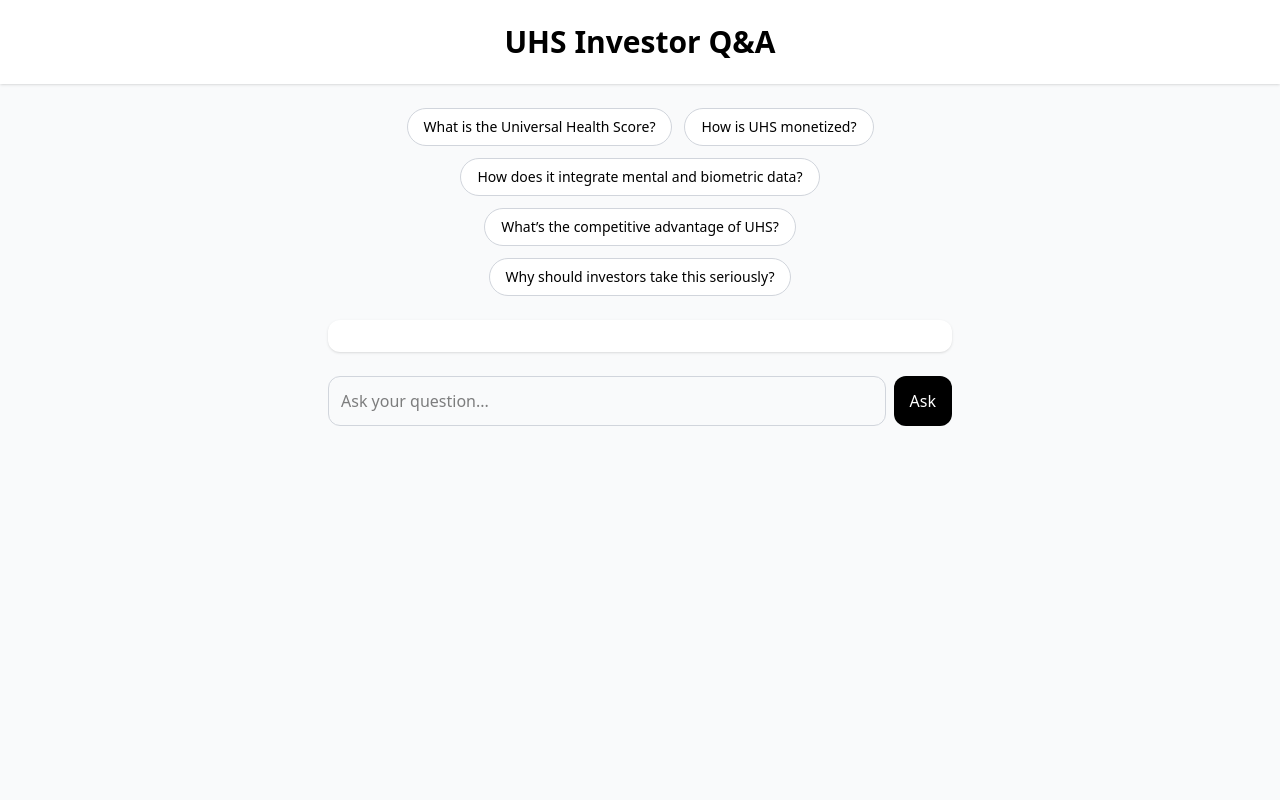
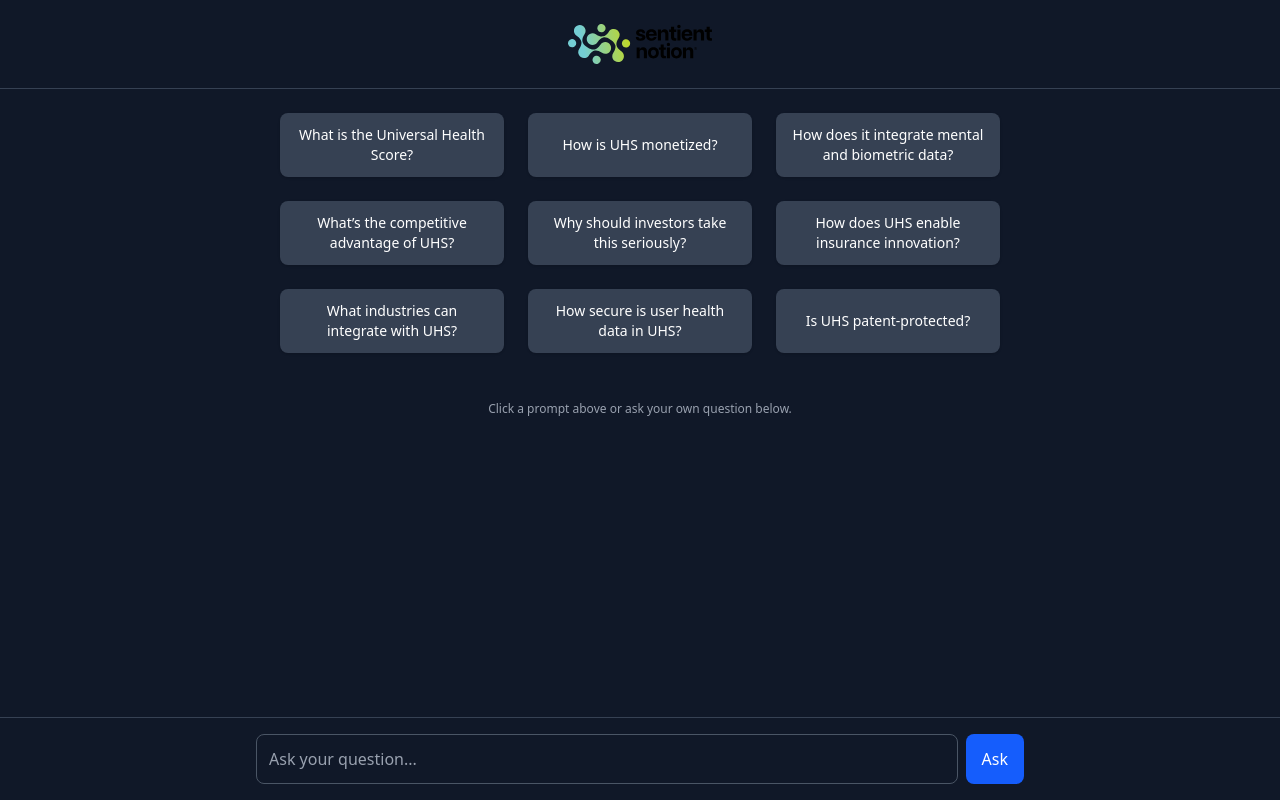
Before and after one commit to rajasandhu/uhs-investor-webapp, a Next.js app: page / in a window 1280 px wide. Built offline with nearby package versions, Linux system fonts and the light colour scheme.

Commit message:
Replace header with logo and apply full layout update

```diff
--- a/pages/index.tsx
+++ b/pages/index.tsx
@@ -10,7 +10,11 @@ export default function Home() {
     "How is UHS monetized?",
     "How does it integrate mental and biometric data?",
     "What’s the competitive advantage of UHS?",
-    "Why should investors take this seriously?"
+    "Why should investors take this seriously?",
+    "How does UHS enable insurance innovation?",
+    "What industries can integrate with UHS?",
+    "How secure is user health data in UHS?",
+    "Is UHS patent-protected?"
   ];
 
   const handleAsk = async (presetQuestion?: string) => {
@@ -35,56 +39,68 @@ export default function Home() {
   }, [messages]);
 
   return (
-    <main className="min-h-screen bg-gray-50 text-black flex flex-col">
-      <header className="bg-white shadow p-6">
-        <h1 className="text-3xl font-bold text-center">UHS Investor Q&A</h1>
+    <div className="flex flex-col h-screen bg-gray-900 text-white">
+      <header className="p-6 border-b border-gray-700 bg-gray-900">
+        <img src="/logo.svg" alt="UHS Logo" className="h-10 mx-auto" />
       </header>
 
-      <div className="p-6 max-w-2xl w-full mx-auto">
-        <div className="flex flex-wrap gap-3 mb-6 justify-center">
+      <main className="flex-1 overflow-y-auto p-6 max-w-3xl w-full mx-auto">
+        {messages.length === 0 ? (
+          <>
+            <div className="grid grid-cols-1 md:grid-cols-3 gap-6 text-center text-sm mb-12">
               {presetQuestions.map((q) => (
                 <button
                   key={q}
                   onClick={() => handleAsk(q)}
-              className="bg-white border border-gray-300 px-4 py-2 rounded-full text-sm hover:bg-gray-200 transition"
+                  className="bg-gray-700 hover:bg-gray-600 px-4 py-3 rounded-lg shadow text-white transition"
                 >
                   {q}
                 </button>
               ))}
             </div>
-
-        <div className="bg-white rounded-xl p-4 shadow max-h-[50vh] overflow-y-auto space-y-4">
+            <p className="text-gray-400 text-xs text-center">
+              Click a prompt above or ask your own question below.
+            </p>
+          </>
+        ) : (
+          <div className="w-full bg-gray-800 rounded-lg p-4 space-y-4">
             {messages.map((msg, idx) => (
               <div
                 key={idx}
-              className={`whitespace-pre-wrap px-4 py-2 rounded-xl max-w-[80%] ${
+                className={`whitespace-pre-wrap px-4 py-3 rounded-lg max-w-[80%] ${
                   msg.role === "user"
-                  ? "bg-blue-100 self-end ml-auto"
-                  : "bg-gray-100 self-start"
+                    ? "bg-blue-700 self-end ml-auto"
+                    : "bg-gray-700 self-start"
                 }`}
               >
-              <strong>{msg.role === "user" ? "You" : "UHSgpt"}</strong>: {msg.content}
+                <strong className="block mb-1 text-xs uppercase tracking-wide opacity-70">
+                  {msg.role === "user" ? "You" : "SentientGPT"}
+                </strong>
+                {msg.content}
               </div>
             ))}
             <div ref={bottomRef} />
           </div>
+        )}
+      </main>
 
-        <div className="mt-6 flex gap-2">
+      <footer className="p-4 border-t border-gray-700">
+        <div className="max-w-3xl mx-auto flex gap-2">
           <input
             type="text"
             value={input}
             onChange={(e) => setInput(e.target.value)}
             placeholder="Ask your question..."
-            className="flex-1 border border-gray-300 rounded-xl p-3"
+            className="flex-1 bg-gray-900 text-white border border-gray-600 rounded-lg p-3 placeholder-gray-400"
           />
           <button
             onClick={() => handleAsk()}
-            className="bg-black text-white px-4 py-2 rounded-xl"
+            className="bg-blue-600 hover:bg-blue-500 text-white px-4 py-2 rounded-lg"
           >
             Ask
           </button>
         </div>
+      </footer>
     </div>
-    </main>
   );
 }
```
Lines whose indentation alone changed are shown as unchanged.
